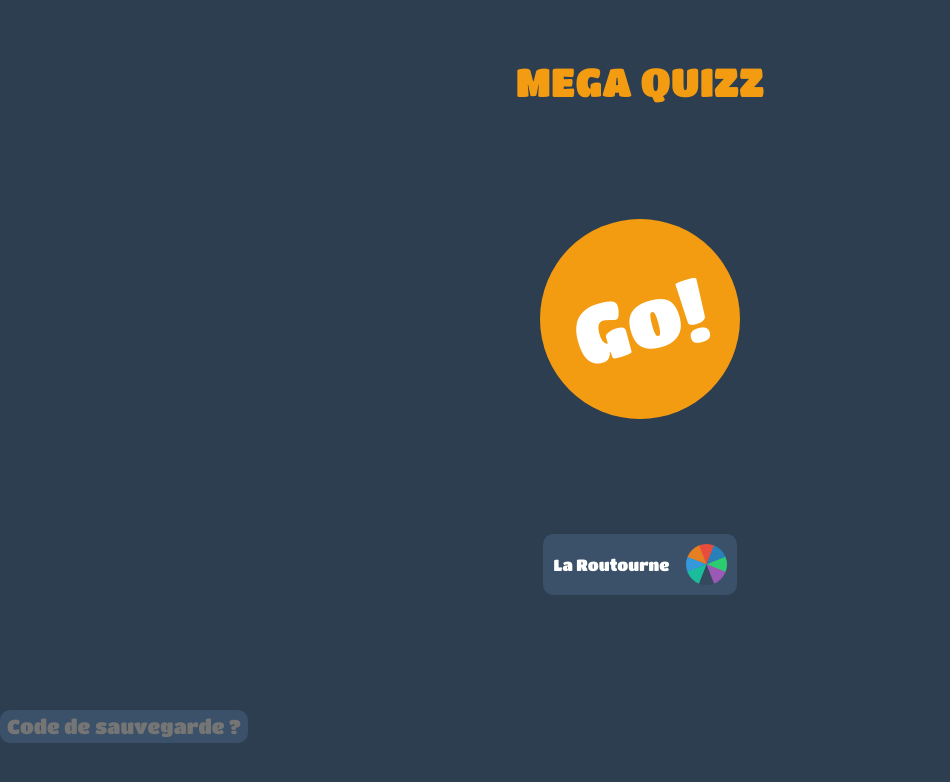
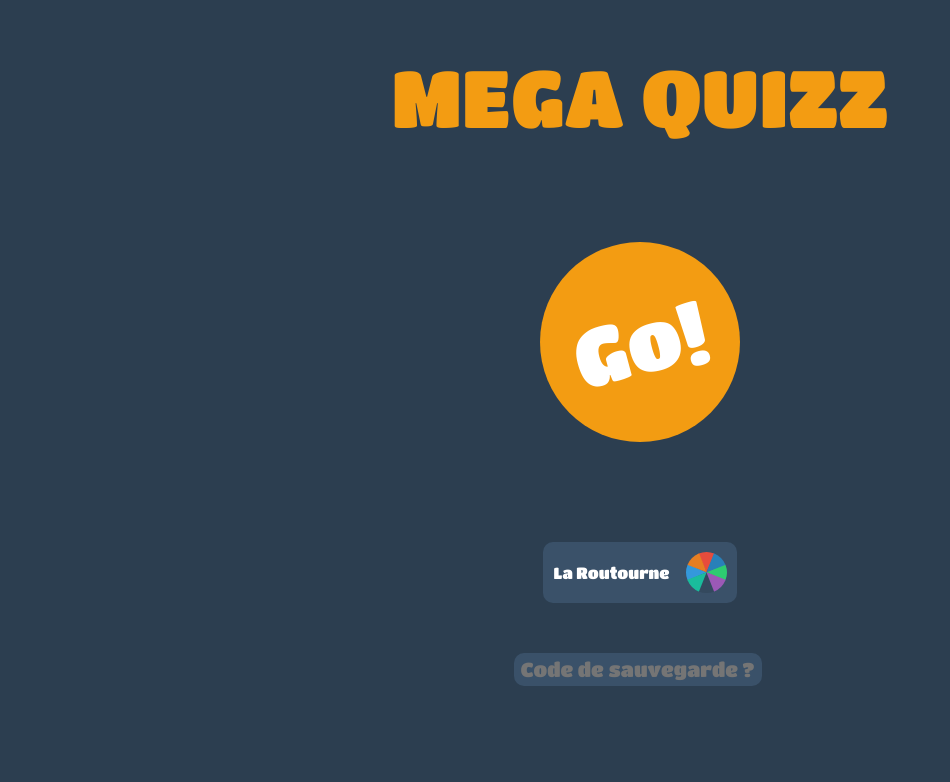
Before and after one commit to Okuspo/ReactQuizz, a React (Create React App) app: page / in a window 1280 px wide. Shown: the top 782 px of the page, without its empty margins (0-950 px from the left). Built offline with nearby package versions, Linux system fonts and the light colour scheme.

Commit message:
Destructured context, fixed homepage css

```diff
--- a/src/components/QuestionTypes/BlindTest.jsx
+++ b/src/components/QuestionTypes/BlindTest.jsx
@@ -13,21 +13,21 @@ const BlindTest = ({ question, limit }) => {
     question: PropTypes.object,
     limit: PropTypes.number
   }
-  const context = useContext(AppContext)
+  const { coins, progress, saveGame, setSaveGame, setCoins, setProgress } = useContext(AppContext)
 
   const { id } = useParams()
   const idInt = parseInt(id)
   const navigate = useNavigate()
   const [input, setInput] = useState('')
   const [isPlaying, setisPlaying] = useState(false)
-  const questionSolved = context.saveGame > idInt
+  const questionSolved = saveGame > idInt
 
   function handleSubmit (e) {
     e.preventDefault()
     if (questionSolved) return
-    context.setSaveGame(idInt + 1)
+    setSaveGame(idInt + 1)
     let addedCoin
-    const newProgressAnswers = context.progress.answers
+    const newProgressAnswers = progress.answers
     if (input.toLowerCase() === question.answer) {
       addedCoin = 1
       newProgressAnswers.push(true)
@@ -35,15 +35,15 @@ const BlindTest = ({ question, limit }) => {
       addedCoin = 0
       newProgressAnswers.push(false)
     }
-    const newProgress = context.progress
+    const newProgress = progress
     newProgress.answers = newProgressAnswers
-    context.setProgress(newProgress)
-    context.setCoins(context.coins + addedCoin)
+    setProgress(newProgress)
+    setCoins(coins + addedCoin)
 
     if (idInt === limit) {
-      context.setSaveGame(0)
+      setSaveGame(0)
       newProgress.answers = []
-      context.setProgress(newProgress)
+      setProgress(newProgress)
       navigate('/gameover')
     } else {
       navigate(`/quizz/${idInt + 1}`)
@@ -70,7 +70,7 @@ const BlindTest = ({ question, limit }) => {
       </form>
       {
         questionSolved &&
-        <NavLink className='resume-link' to={`/quizz/${context.saveGame}`}>
+        <NavLink className='resume-link' to={`/quizz/${saveGame}`}>
           <img src={Next} alt='next-page'/>
         </NavLink>
       }
--- a/src/components/QuestionTypes/Text.jsx
+++ b/src/components/QuestionTypes/Text.jsx
@@ -12,20 +12,19 @@ const Text = ({ question, limit }) => {
     limit: PropTypes.number
   }
 
-  const context = useContext(AppContext)
-
+  const { coins, progress, saveGame, setSaveGame, setCoins, setProgress } = useContext(AppContext)
   const { id } = useParams()
   const idInt = parseInt(id)
   const navigate = useNavigate()
   const [input, setInput] = useState('')
-  const questionSolved = context.saveGame > idInt
+  const questionSolved = saveGame > idInt
 
   function handleSubmit (e) {
     e.preventDefault()
     if (questionSolved) return
-    context.setSaveGame(idInt + 1)
+    setSaveGame(idInt + 1)
     let addedCoin
-    const newProgressAnswers = context.progress.answers
+    const newProgressAnswers = progress.answers
     if (input.toLowerCase() === question.answer) {
       addedCoin = 1
       newProgressAnswers.push(true)
@@ -33,15 +32,15 @@ const Text = ({ question, limit }) => {
       addedCoin = 0
       newProgressAnswers.push(false)
     }
-    const newProgress = context.progress
+    const newProgress = progress
     newProgress.answers = newProgressAnswers
-    context.setProgress(newProgress)
-    context.setCoins(context.coins + addedCoin)
+    setProgress(newProgress)
+    setCoins(coins + addedCoin)
 
     if (idInt === limit) {
-      context.setSaveGame(0)
+      setSaveGame(0)
       newProgress.answers = []
-      context.setProgress(newProgress)
+      setProgress(newProgress)
       navigate('/gameover')
     } else {
       navigate(`/quizz/${idInt + 1}`)
@@ -59,7 +58,7 @@ const Text = ({ question, limit }) => {
       </form>
       {
         questionSolved &&
-        <NavLink className='resume-link' to={`/quizz/${context.saveGame}`}>
+        <NavLink className='resume-link' to={`/quizz/${saveGame}`}>
           <img src={Next} alt='next-page'/>
         </NavLink>
       }
--- a/src/components/QuestionTypes/TrueFalse.jsx
+++ b/src/components/QuestionTypes/TrueFalse.jsx
@@ -9,17 +9,17 @@ const TrueFalse = ({ question, limit }) => {
     question: PropTypes.object,
     limit: PropTypes.number
   }
-  const context = useContext(AppContext)
+  const { coins, progress, saveGame, setSaveGame, setCoins, setProgress } = useContext(AppContext)
   const { id } = useParams()
   const idInt = parseInt(id)
   const navigate = useNavigate()
-  const questionSolved = context.saveGame > idInt
+  const questionSolved = saveGame > idInt
 
   function handleClick (e) {
     if (questionSolved) return
-    context.setSaveGame(idInt + 1)
+    setSaveGame(idInt + 1)
     let answer, addedCoin
-    const newProgressAnswers = context.progress.answers
+    const newProgressAnswers = progress.answers
     e.target.value === 'true' ? answer = true : answer = false
     if (answer === question.answer) {
       addedCoin = 1
@@ -28,15 +28,15 @@ const TrueFalse = ({ question, limit }) => {
       addedCoin = 0
       newProgressAnswers.push(false)
     }
-    const newProgress = context.progress
+    const newProgress = progress
     newProgress.answers = newProgressAnswers
-    context.setProgress(newProgress)
-    context.setCoins(context.coins + addedCoin)
+    setProgress(newProgress)
+    setCoins(coins + addedCoin)
 
     if (idInt === limit) {
-      context.setSaveGame(0)
+      setSaveGame(0)
       newProgress.answers = []
-      context.setProgress(newProgress)
+      setProgress(newProgress)
       navigate('/gameover')
     } else {
       navigate(`/quizz/${idInt + 1}`)
@@ -54,7 +54,7 @@ const TrueFalse = ({ question, limit }) => {
       </div>
       {
         questionSolved &&
-        <NavLink className='resume-link' to={`/quizz/${context.saveGame}`}>
+        <NavLink className='resume-link' to={`/quizz/${saveGame}`}>
           <img src={Next} alt='next-page'/>
         </NavLink>
       }
--- a/src/pages/Home.jsx
+++ b/src/pages/Home.jsx
@@ -7,7 +7,7 @@ import { decryptKeyCode, checkCodeIntegrity } from '../utils/saveUtils'
 const Home = () => {
   const [input, setInput] = useState('')
   const [saveGameMessage, setSaveGameMessage] = useState([false, ''])
-  const context = useContext(AppContext)
+  const { progress, saveGame, setSaveGame, setCoins, setProgress } = useContext(AppContext)
 
   function handleSubmit (e) {
     e.preventDefault()
@@ -16,11 +16,11 @@ const Home = () => {
     if (!checkCodeIntegrity(save)) {
       setSaveGameMessage([false, 'Code invalide'])
     } else {
-      context.setSaveGame(save.currentQuestion)
-      context.setCoins(save.coins)
-      const newProgress = context.progress
+      setSaveGame(save.currentQuestion)
+      setCoins(save.coins)
+      const newProgress = progress
       newProgress.answers = save.answers
-      context.setProgress(newProgress)
+      setProgress(newProgress)
       setSaveGameMessage([true, 'Code validé !'])
     }
   }
@@ -28,7 +28,7 @@ const Home = () => {
   return (
   <div className='home'>
     <h1 className='home-h1'>MEGA QUIZZ</h1>
-    <NavLink to={`/quizz/${context.saveGame}`}
+    <NavLink to={`/quizz/${saveGame}`}
     className='go-button-container'>
       <div className='go-button'>
         <span>Go!</span>
--- a/src/sass/layout/_home.scss
+++ b/src/sass/layout/_home.scss
@@ -1,15 +1,18 @@
 @use '../abstract/' as a;
 
 .home {
-  @include a.flex-center(space-between);
-  flex-wrap: wrap;
-  width: 100vw;
-  height: 100vh;
+  width: 100%;
+}
+
+.home-h1 {
+  margin: 50px 0;
+  font-size: 80px;
 }
 
 .go-button-container {
   @include a.flex-center;
   width: 100%;
+  margin: 100px 0;
 }
 
 .go-button {
@@ -34,8 +37,26 @@
 .prizewheel-container {
   @include a.flex-center;
   width: 100%;
-  color: red;
+  margin: 50px 0;
+}
 
+.resume-game {
+  display: flex;
+  justify-content: center;
+  align-items: center;
+  flex-direction: column;
+
+  & input {
+    font-family: 'Titan One', sans-serif;
+    background-color: a.$lmarine;
+    border: none;
+    font-size: 20px;
+    border-radius: 10px;
+    color: white;
+    padding: 5px 5px;
+    margin-right: 5px;
+    text-align: center;
+  }
 }
 
 .prizewheel-button {
@@ -53,28 +74,7 @@
    }
 }
 
-.saveKey-input {
-  color: black;
-  font-family: 'Titan One', sans-serif;
-}
 
-.resume-game {
-  display: flex;
-  justify-content: center;
-  align-items: center;
-  flex-direction: column;
-
-  & input {
-    background-color: a.$lmarine;
-    border: none;
-    font-size: 20px;
-    border-radius: 10px;
-    color: white;
-    padding: 5px 5px;
-    margin-right: 5px;
-    text-align: center;
-  }
-}
 
 .savegame-message-true {
   font-family: 'Titan One', sans-serif;
```
